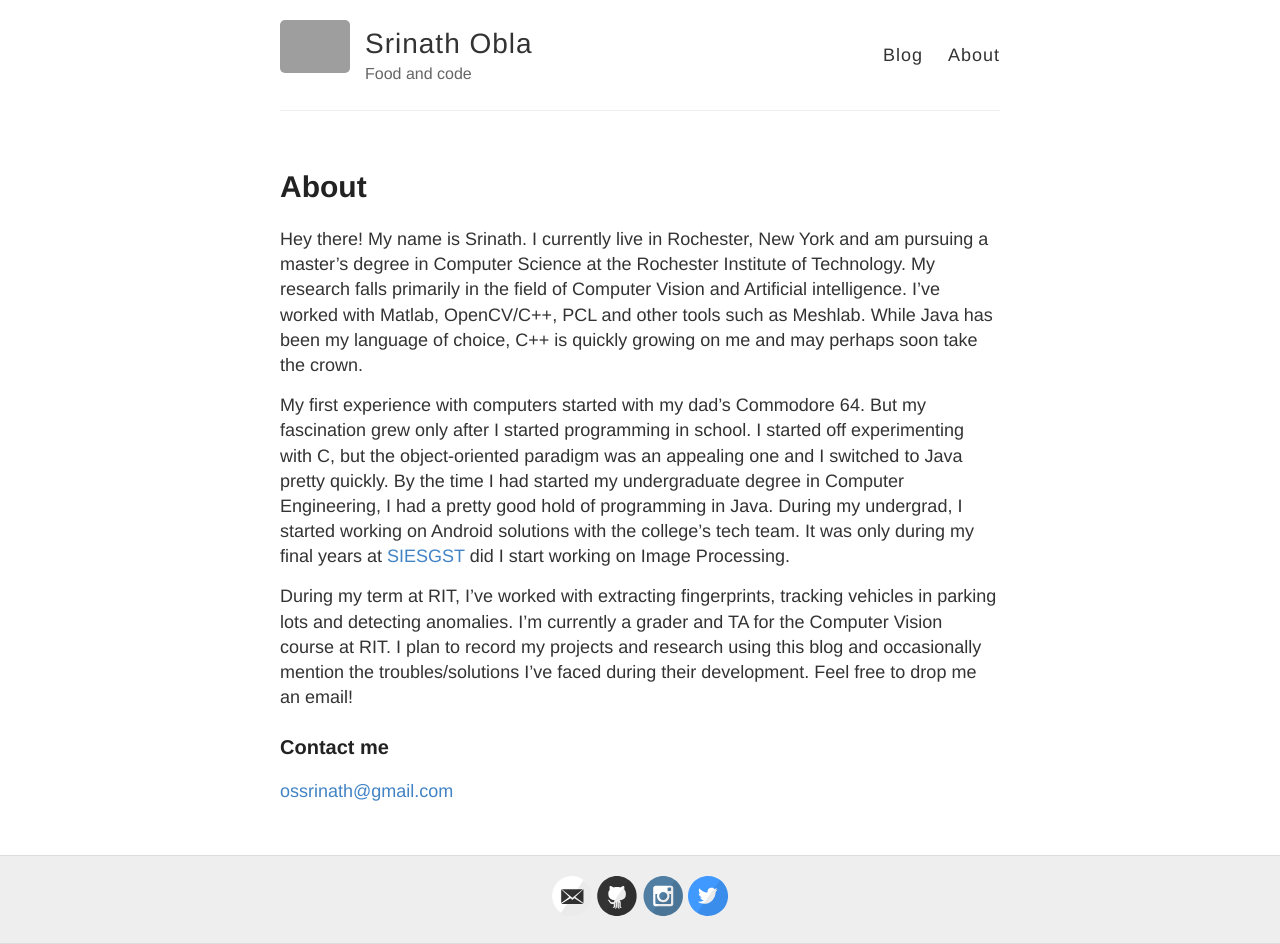
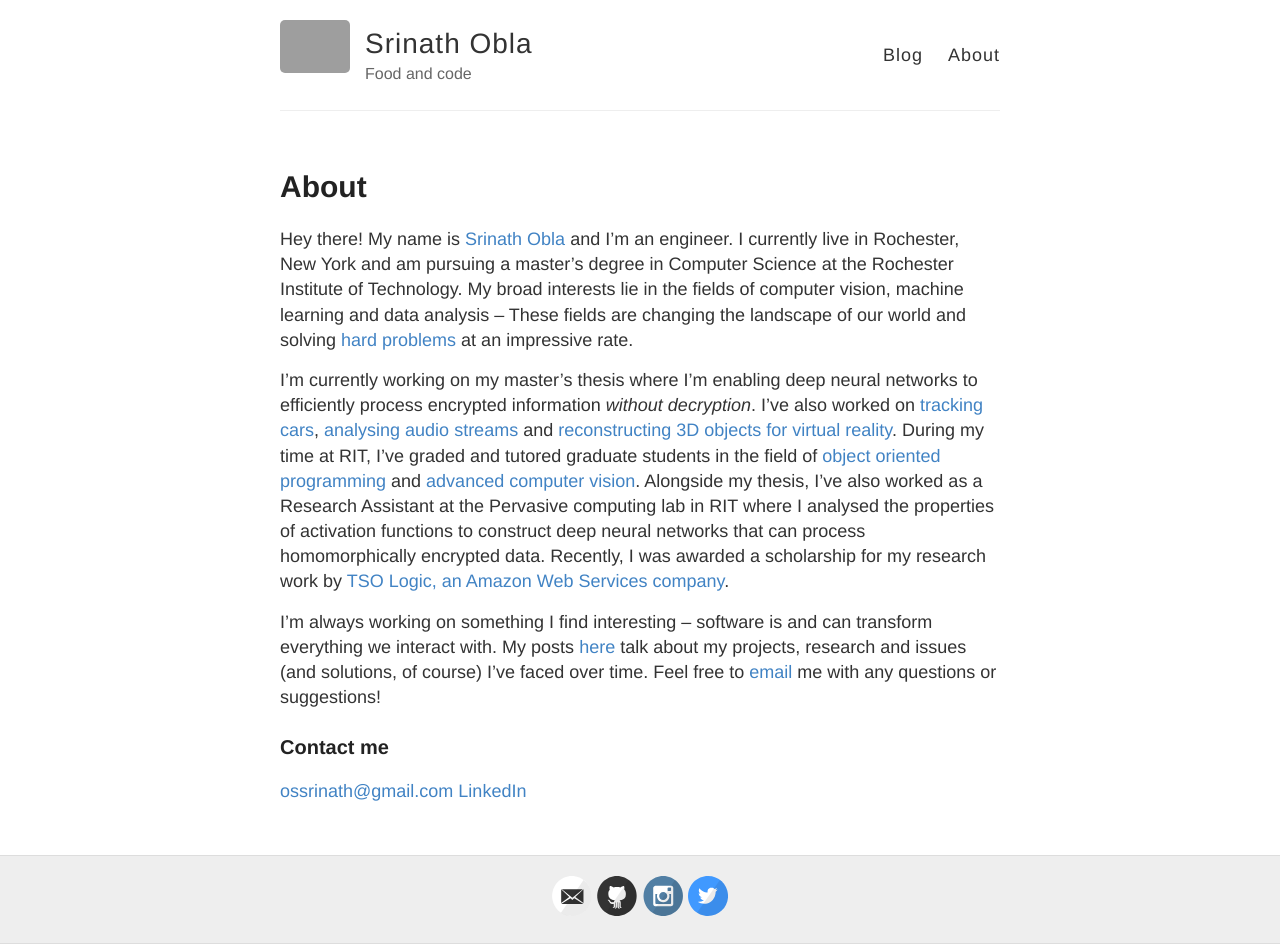
Before and after one commit to srinathos/srinathos.github.io, a Jekyll site: the page built from about.md, in a window 1280 px wide. Built offline with Jekyll 4.4.1, drawn with Linux system fonts in a browser that asks for light colours; grey boxes are pictures that could not be loaded.

Commit message:
Update about.md
Refresh time

```diff
--- a/about.md
+++ b/about.md
@@ -4,11 +4,13 @@ title: About
 permalink: /about/
 ---
 
-Hey there! My name is Srinath. I currently live in Rochester, New York and am pursuing a master’s degree in Computer Science at the Rochester Institute of Technology. My research falls primarily in the field of Computer Vision and Artificial intelligence. I've worked with Matlab, OpenCV/C++, PCL and other tools such as Meshlab. While Java has been my language of choice, C++ is quickly growing on me and may perhaps soon take the crown.
+Hey there! My name is [Srinath Obla](https://www.linkedin.com/in/srinathos/) and I’m an engineer. I currently live in Rochester, New York and am pursuing a master’s degree in Computer Science at the Rochester Institute of Technology. My broad interests lie in the fields of computer vision, machine learning and data analysis – These fields are changing the landscape of our world and solving [hard](https://www.youtube.com/watch?v=ohmajJTcpNk) [problems](https://www.youtube.com/watch?v=tlThdr3O5Qo) at an impressive rate.
 
-My first experience with computers started with my dad's Commodore 64. But my fascination grew only after I started programming in school. I started off experimenting with C, but the object-oriented paradigm was an appealing one and I switched to Java pretty quickly. By the time I had started my undergraduate degree in Computer Engineering, I had a pretty good hold of programming in Java. During my undergrad, I started working on Android solutions with the college's tech team. It was only during my final years at [SIESGST](http://www.siesgst.edu.in/) did I start working on Image Processing.
+I’m currently working on my master’s thesis where I’m enabling deep neural networks to efficiently process encrypted information _without decryption_. I’ve also worked on [tracking cars](https://drive.google.com/file/d/14gi-Bqq0pKQzDm7qWG79qqU_KoETDqyG/view?usp=sharing), [analysing audio streams](https://github.com/srinathos/slightlyBetterRadio) and [reconstructing 3D objects for virtual reality](https://srinathos.github.io/3D-Object-Reconstruction/). During my time at RIT, I’ve graded and tutored graduate students in the field of [object oriented programming](http://spiegel.cs.rit.edu/~hpb/Lectures/2181/605/index.html) and [advanced computer vision](https://www.cs.rit.edu/~tbk/). Alongside my thesis, I’ve also worked as a Research Assistant at the Pervasive computing lab in RIT where I analysed the properties of activation functions to construct deep neural networks that can process homomorphically encrypted data. Recently, I was awarded a scholarship for my research work by [TSO Logic, an Amazon Web Services company](https://tsologic.com/).
 
-During my term at RIT, I've worked with extracting fingerprints, tracking vehicles in parking lots and detecting anomalies. I'm currently a grader and TA for the Computer Vision course at RIT. I plan to record my projects and research using this blog and occasionally mention the troubles/solutions I've faced during their development. Feel free to drop me an email!
+I’m always working on something I find interesting – software is and can transform everything we interact with. My posts [here](https://srinathos.github.io/) talk about my projects, research and issues (and solutions, of course) I’ve faced over time. Feel free to [email](mailto:ossrinath@gmail.com) me with any questions or suggestions!
+
 
 ### Contact me
 [ossrinath@gmail.com](mailto:ossrinath@gmail.com)
+[LinkedIn](https://www.linkedin.com/in/srinathos/)
```
